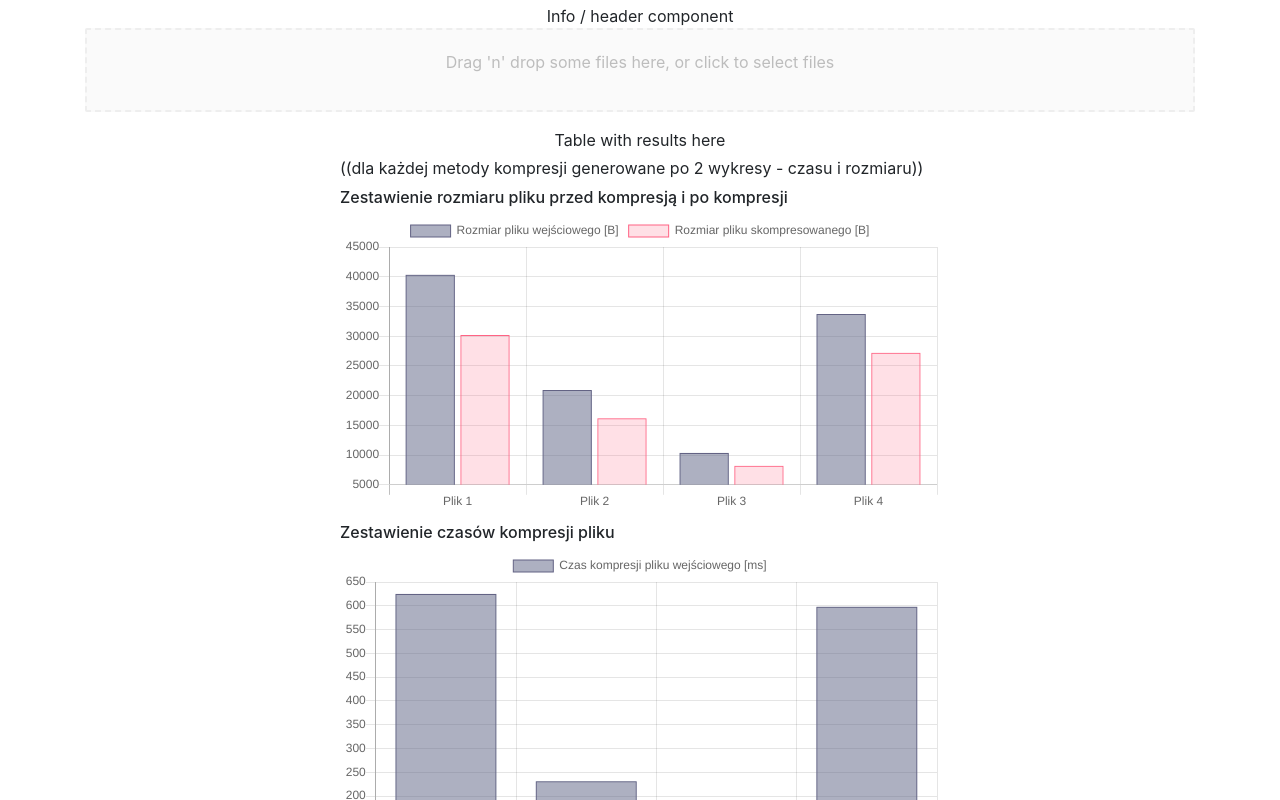
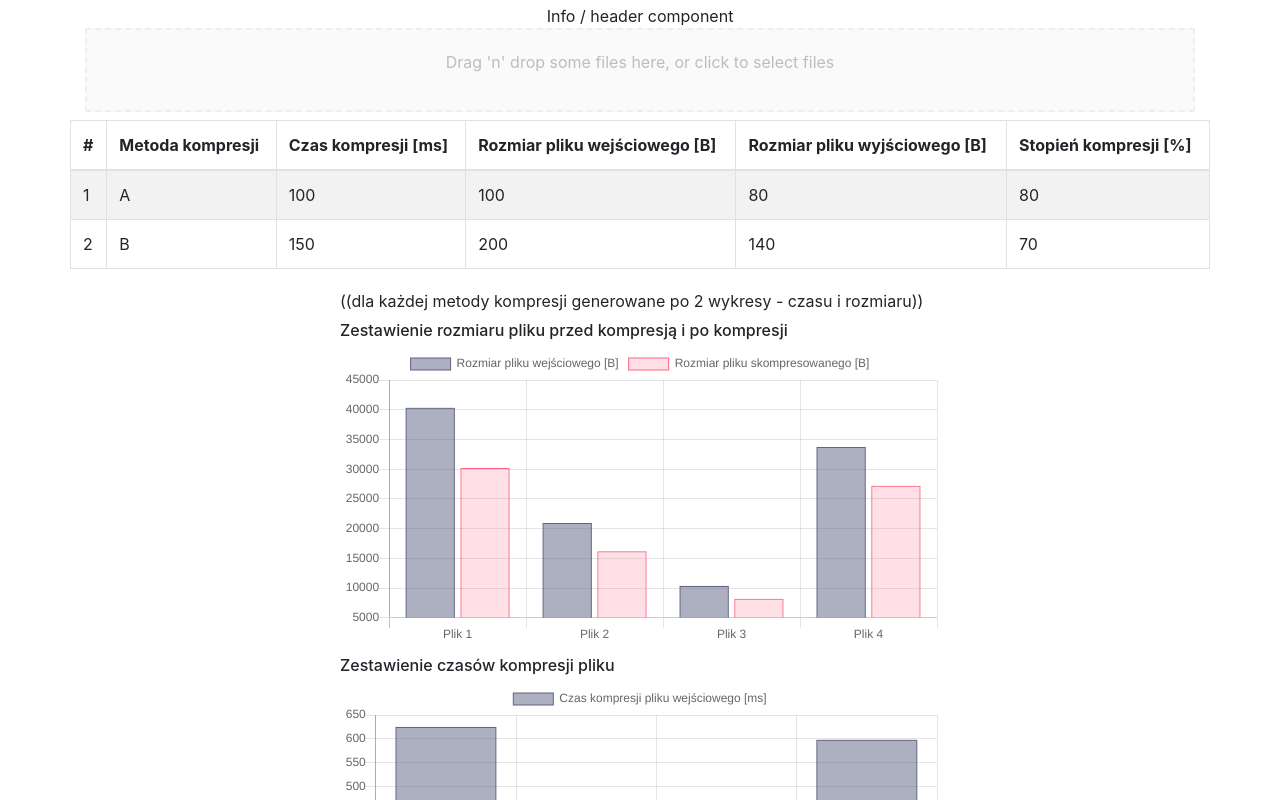
Before and after one commit to seul88/compression-tool, a React (Create React App) app in the folder frontend/: page / in a window 1280 px wide. Shown: the top 800 px of the page. Built offline with nearby package versions, Linux system fonts and the light colour scheme.

Commit message:
Add Table mockup

```diff
--- a/frontend/src/components/MainComponent.jsx
+++ b/frontend/src/components/MainComponent.jsx
@@ -3,7 +3,7 @@ import { Row, Container } from 'react-bootstrap';
 import  Chart  from './Chart'
 import  InfoComponent  from './InfoComponent'
 import  LoadFile  from './LoadFile'
-import  Table  from './Table'
+import  ResultTable  from './ResultTable'
 
 export default function MainComponent() {
     return (
@@ -14,8 +14,8 @@ export default function MainComponent() {
             <Row className="justify-content-center">
                 <LoadFile />
             </Row>
-            <Row className="justify-content-center">
-                <Table />
+            <Row className="justify-content-center mt-2">
+                <ResultTable />
             </Row>
             <Row className="justify-content-center">
                 <Chart />
--- /dev/null
+++ b/frontend/src/components/ResultTable.jsx
@@ -0,0 +1,37 @@
+import React from 'react'
+import { Table } from 'react-bootstrap';
+
+export default function ResultTable() {
+    return (
+        <Table striped bordered hover>
+            <thead>
+                <tr>
+                    <th>#</th>
+                    <th>Metoda kompresji</th>
+                    <th>Czas kompresji [ms]</th>
+                    <th>Rozmiar pliku wejściowego [B]</th>
+                    <th>Rozmiar pliku wyjściowego [B]</th>
+                    <th>Stopień kompresji [%]</th>
+                </tr>
+            </thead>
+            <tbody>
+                <tr>
+                    <td>1</td>
+                    <td>A</td>
+                    <td>100</td>
+                    <td>100</td>
+                    <td>80</td>
+                    <td>80</td>
+                </tr>
+                <tr>
+                    <td>2</td>
+                    <td>B</td>
+                    <td>150</td>
+                    <td>200</td>
+                    <td>140</td>
+                    <td>70</td>
+                </tr>
+            </tbody>
+        </Table>
+    )
+}
--- a/frontend/src/components/Table.jsx
+++ /dev/null
@@ -1,9 +0,0 @@
-import React from 'react'
-
-export default function Table() {
-    return (
-        <div className="mt-3">
-            Table with results here
-        </div>
-    )
-}
```
